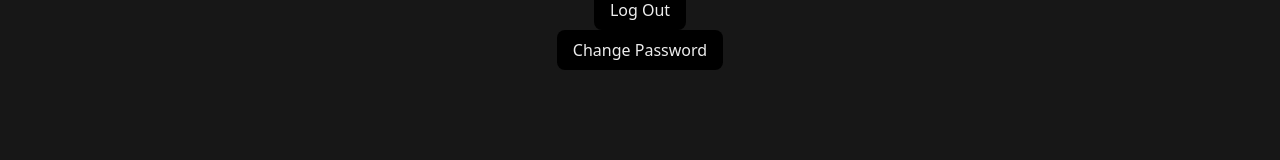
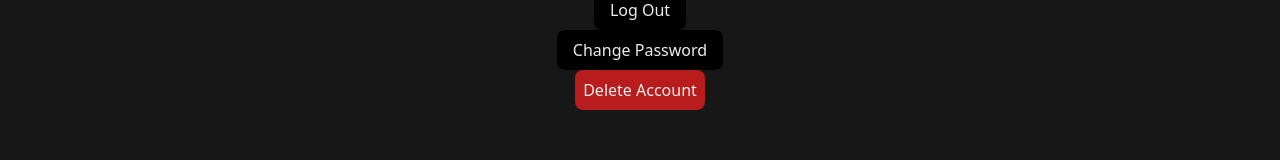
Before and after one commit to christopherkochaneck/smarthome, a Next.js app in the folder client/: page /auth/accountSettings in a window 1280 px wide. Shown: the part 192-352 px from the top of the page. Built offline with nearby package versions, Linux system fonts and the light colour scheme; no server answers; sample sign-in values are in the browser's storage.

Commit message:
feat(AccountSettings): Added ToastFeedback and Minor UI Changes

```diff
--- a/client/components/auth/loginForm/loginForm.tsx
+++ b/client/components/auth/loginForm/loginForm.tsx
@@ -60,7 +60,7 @@ export const LoginForm: FC<Props> = ({ userToLogin, goBack }) => {
 					className="bg-black rounded-xl text-white pl-4 pr-4 pt-2 pb-2"
 					onClick={handleSignIn}
 				>
-					Login
+					Log in
 				</button>
 				<button
 					className="bg-black rounded-xl text-white pl-4 pr-4 pt-2 pb-2"
--- a/client/components/auth/userSelectionForm/userSelectionForm.tsx
+++ b/client/components/auth/userSelectionForm/userSelectionForm.tsx
@@ -14,8 +14,8 @@ export const UserSelectionForm: FC<Props> = ({ users, setUserToLogin }) => {
 	const router = useRouter();
 	return (
 		<>
-			<div className="w-screen h-screen bg-darkgrey flex flex-col items-center p-8">
-				<span className="flex flex-col gap-3 items-center">
+			<div className="w-screen h-screen bg-darkgrey flex flex-col items-center p-8 gap-8">
+				<span className="flex flex-col gap-2 items-center">
 					<Avatar iconSrc="/icon-512x512.png" dimension={75} padding={20} background="white" />
 					<span className="text-white">Smarthome</span>
 				</span>
--- a/client/pages/auth/accountSettings.tsx
+++ b/client/pages/auth/accountSettings.tsx
@@ -1,3 +1,4 @@
+import axios from 'axios';
 import { GetServerSideProps, NextPage } from 'next';
 import { Session } from 'next-auth';
 import { getSession, signOut } from 'next-auth/react';
@@ -5,6 +6,8 @@ import { useRouter } from 'next/router';
 import { User } from 'tabler-icons-react';
 import { LayoutWrapper } from '../../components/layout/layoutWrapper';
 import { Avatar } from '../../components/ui/avatar/avatar';
+import { BASE_URL } from '../../config/env';
+import { useToast } from '../../context/ToastContext';
 
 interface Props {
 	session: Session;
@@ -26,6 +29,7 @@ export const getServerSideProps: GetServerSideProps = async (ctx) => {
 
 export const AccountSettings: NextPage<Props> = ({ session }) => {
 	const router = useRouter();
+	const { addToast } = useToast();
 	return (
 		<>
 			<LayoutWrapper appBarTitle="Account Settings" showAppbar showBackButton>
@@ -48,6 +52,19 @@ export const AccountSettings: NextPage<Props> = ({ session }) => {
 					>
 						Change Password
 					</button>
+					<button
+						className="p-2 bg-red-700 rounded-lg text-white"
+						onClick={async () => {
+							try {
+								await axios({ method: 'delete', url: `${BASE_URL}/api/user/${session.user.id}` });
+								signOut();
+							} catch (error: any) {
+								addToast({ message: error.message, type: 'error' });
+							}
+						}}
+					>
+						Delete Account
+					</button>
 				</div>
 			</LayoutWrapper>
 		</>
```
